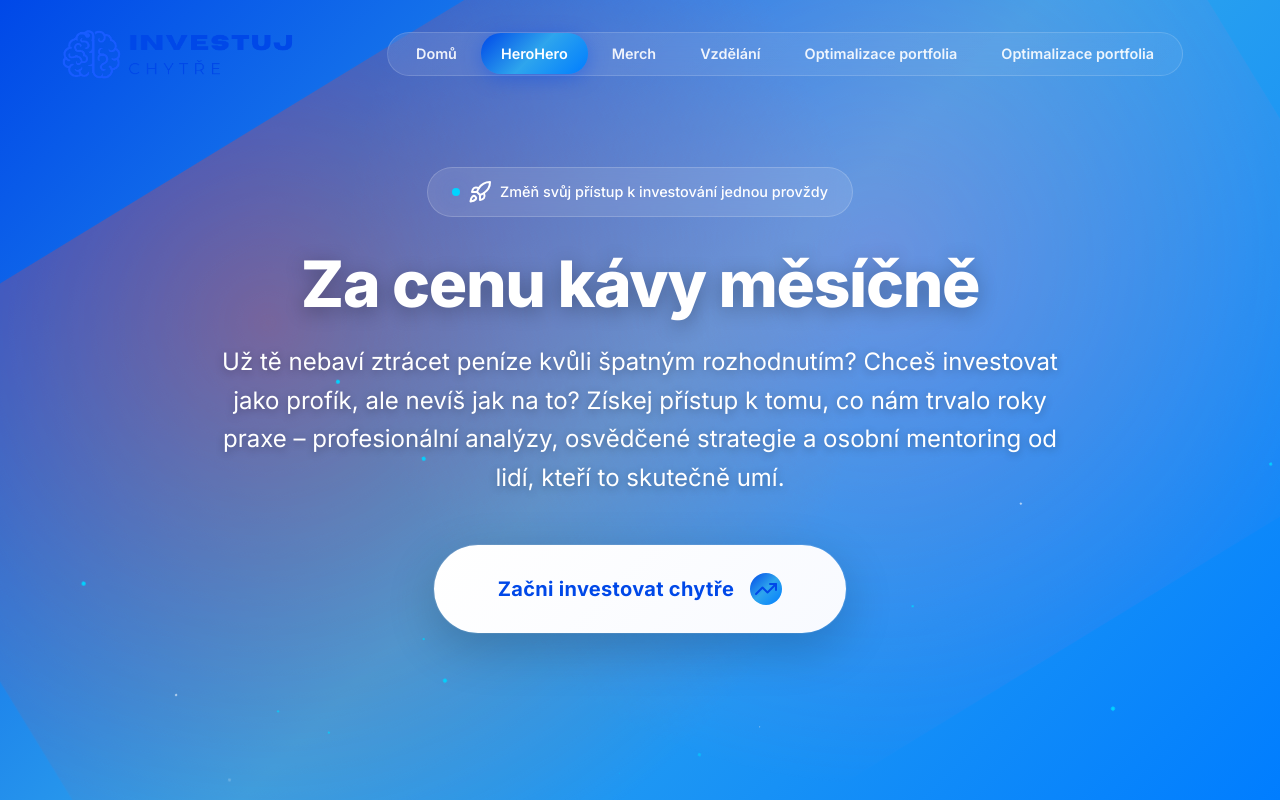
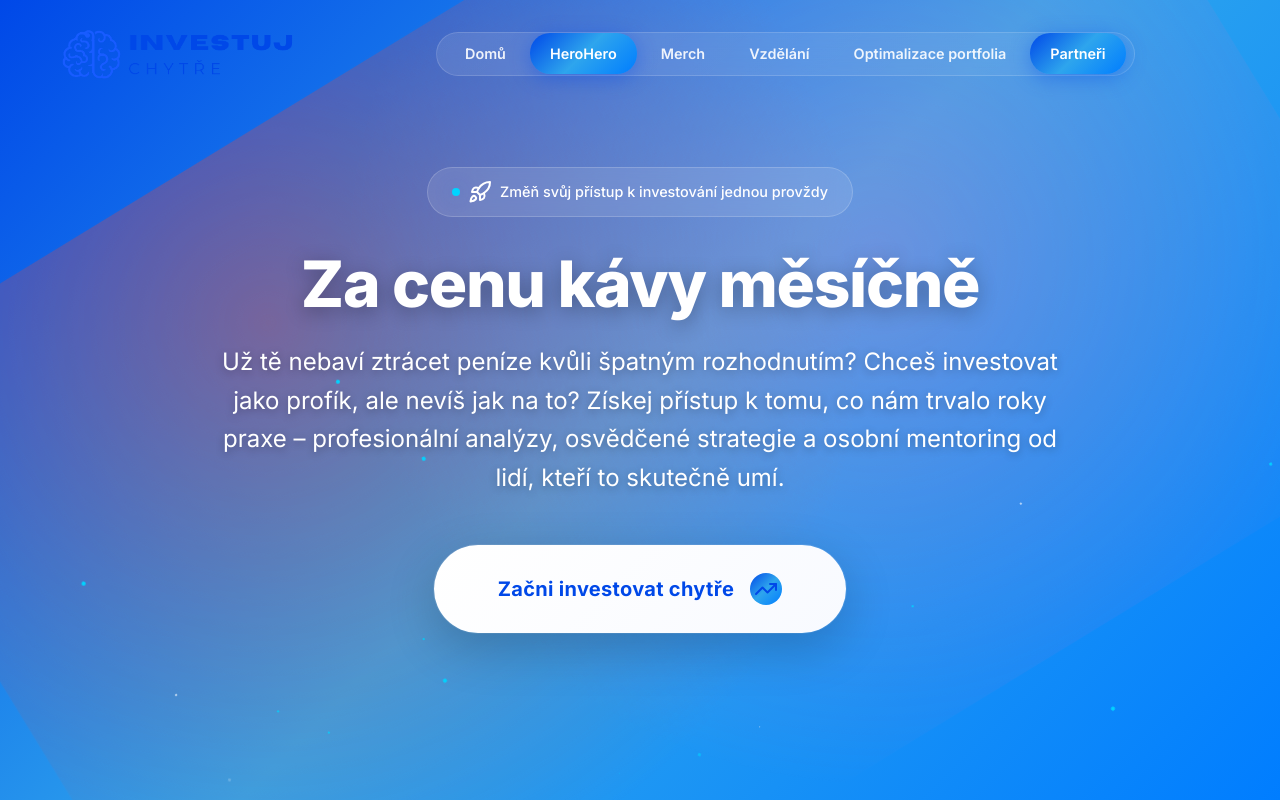
Before and after one commit to st3pan007/1, a plain HTML site: page herohero.html in a window 1280 px wide. Shown: the top 800 px of the page. Drawn offline with nearby package versions, Linux system fonts and the light colour scheme.

Commit message:
Update herohero.html

```diff
--- a/herohero.html
+++ b/herohero.html
@@ -1020,7 +1020,7 @@
                 <li><a href="merch.html">Merch</a></li>
                 <li><a href="kurzy-knihy.html">Vzdělání</a></li>
                 <li><a href="uprava-portfolia.html">Optimalizace portfolia</a></li>
-                <li><a href="uprava-portfolia.html">Optimalizace portfolia</a></li>
+                <li><a href="partners.html" class="active">Partneři</a></li>
             </ul>
 
             <div class="nav-actions">
```
